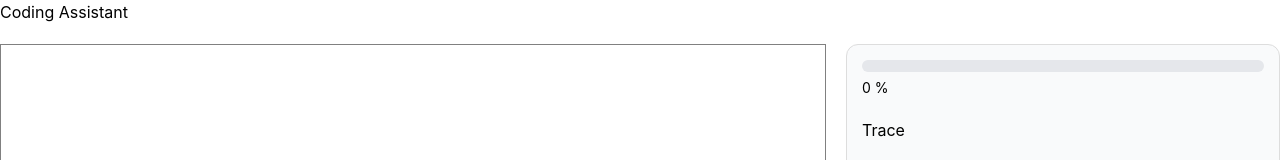
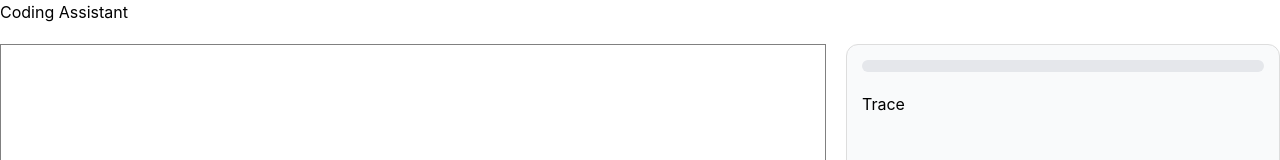
Before and after one commit to EnniKue/Entwurf-und-Entwicklung-von-komplexen-KI-Applikationen, a React (Vite) app in the folder frontend/: page / in a window 1280 px wide. Shown: the top 160 px of the page. Built offline with nearby package versions, Linux system fonts and the light colour scheme.

Commit message:
feat(ui): improve progress tracking and error handling

```diff
--- a/frontend/src/App.tsx
+++ b/frontend/src/App.tsx
@@ -20,6 +20,9 @@ function App() {
 
   const handleSend = async (message: string) => {
     if (!message.trim()) return;
+
+    setTraces([]);
+    setProgress(0);
 
     const userMessage: Message = {
       text: message,
@@ -59,11 +62,17 @@ function App() {
     };
 
     setMessages((prev) => [...prev, assistantMessage]);
+
+    setTraces((prev) => [
+      ...prev,
+      "Antwort angezeigt",
+    ]);
+
     setProgress(100);
 
     setTimeout(() => {
       setProgress(0);
-    }, 2000);
+    }, 3000);
 
    } catch (error) {
      setLoading(false);
@@ -72,6 +81,15 @@ function App() {
        ...prev,
        "Fehler aufgetreten",
      ]);
+
+     setMessages((prev) => [
+        ...prev,
+        {
+         text: "Es ist ein Fehler bei der Anfrage aufgetreten.",
+          sender: "assistant",
+        },
+    ]);
+
 
       setProgress(0);
 }
--- a/frontend/src/components/ProgressBar.tsx
+++ b/frontend/src/components/ProgressBar.tsx
@@ -30,14 +30,16 @@ export default function ProgressBar({
         />
       </div>
 
-      <p
-        style={{
-          marginTop: "5px",
-          fontSize: "14px",
-        }}
-      >
-        {progress} %
-      </p>
+      {progress > 0 && (
+        <div
+          style={{
+            marginTop: "8px",
+            fontSize: "14px",
+          }}
+        >
+          {progress} %
+        </div>
+      )}
     </div>
   );
 }
```
